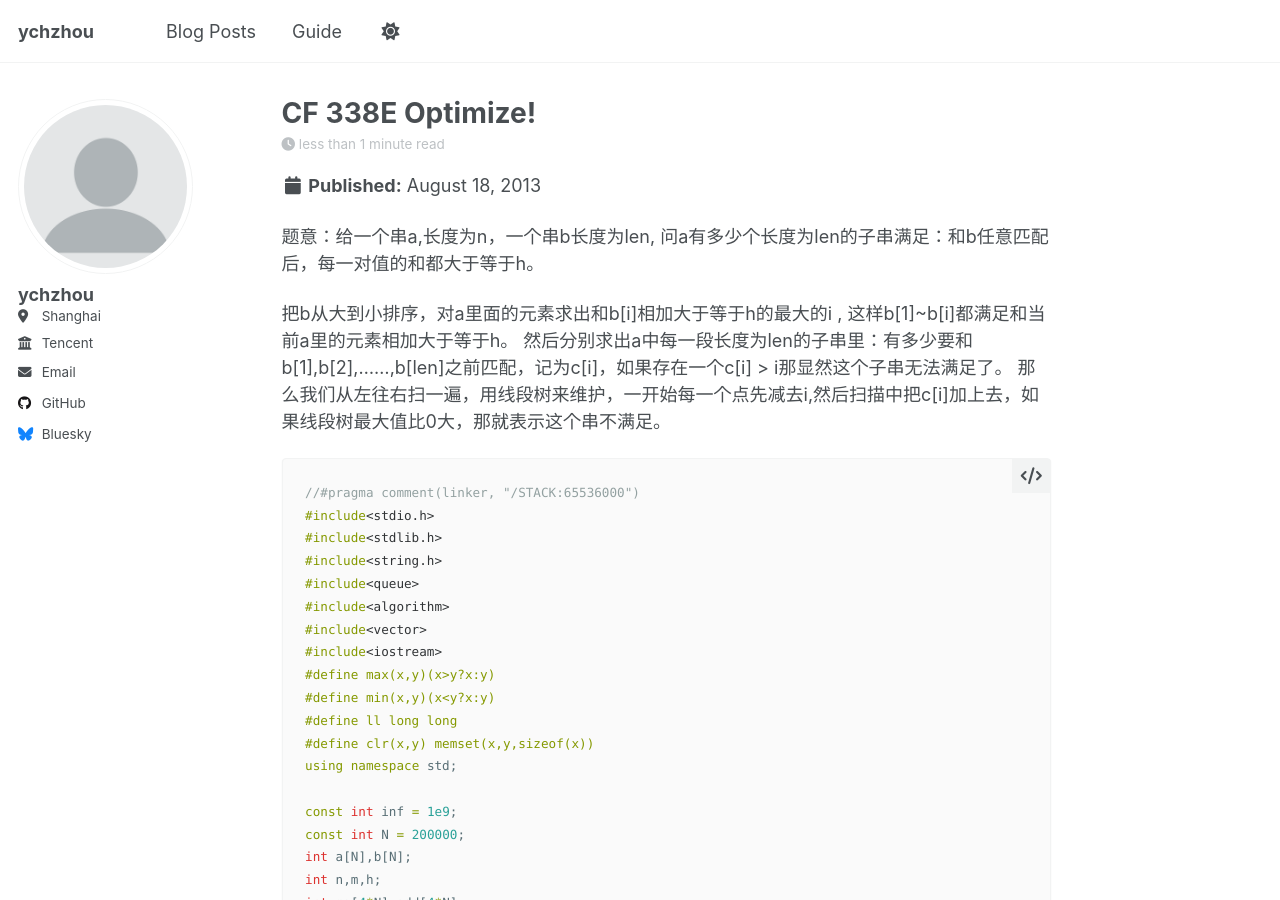
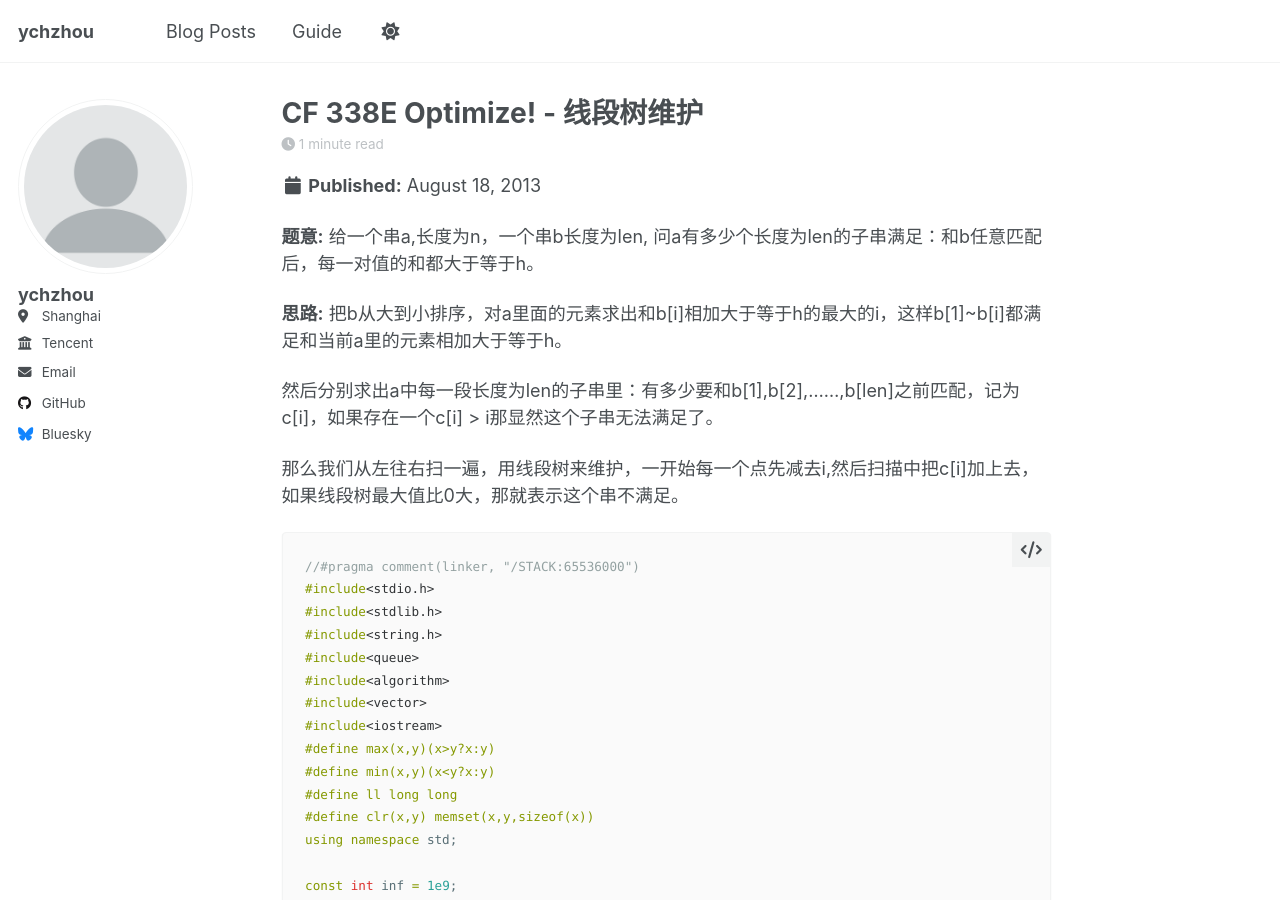
Before and after one commit to LTzycLT/ltzyclt.github.io, a Jekyll site: the page built from _posts/2013-08-18-cf-338e-optimize.md, in a window 1280 px wide and 900 px high. Built offline with Jekyll 4.4.1, drawn with Linux system fonts in a browser that asks for light colours; a script that is not in the unit is left out; some of the changed text lies outside the part shown.

Commit message:
Re-upload optimized post: CF 338E with problem statement and solution

````diff
--- a/_posts/2013-08-18-cf-338e-optimize.md
+++ b/_posts/2013-08-18-cf-338e-optimize.md
@@ -1,13 +1,20 @@
 ---
-title: CF 338E Optimize!
+title: 'CF 338E Optimize! - 线段树维护'
 date: 2013-08-18 20:33:24
-tags: acm
+tags:
+  - acm
+  - algorithm
+  - segment tree
 ---
-题意：给一个串a,长度为n，一个串b长度为len, 问a有多少个长度为len的子串满足：和b任意匹配后，每一对值的和都大于等于h。
 
-把b从大到小排序，对a里面的元素求出和b[i]相加大于等于h的最大的i , 这样b[1]~b[i]都满足和当前a里的元素相加大于等于h。
+**题意:** 给一个串a,长度为n，一个串b长度为len, 问a有多少个长度为len的子串满足：和b任意匹配后，每一对值的和都大于等于h。
+
+**思路:** 把b从大到小排序，对a里面的元素求出和b[i]相加大于等于h的最大的i，这样b[1]~b[i]都满足和当前a里的元素相加大于等于h。
+
 然后分别求出a中每一段长度为len的子串里：有多少要和b[1],b[2],......,b[len]之前匹配，记为c[i]，如果存在一个c[i] > i那显然这个子串无法满足了。
+
 那么我们从左往右扫一遍，用线段树来维护，一开始每一个点先减去i,然后扫描中把c[i]加上去，如果线段树最大值比0大，那就表示这个串不满足。
+
 ```c++
 //#pragma comment(linker, "/STACK:65536000")
 #include<stdio.h>
@@ -87,5 +94,8 @@ int main(){
     printf("%d\n",ans);
     return 0;
 }
+```
 
-```
+---
+
+*Codeforces 338E solution using segment tree, written in 2013.*
````
